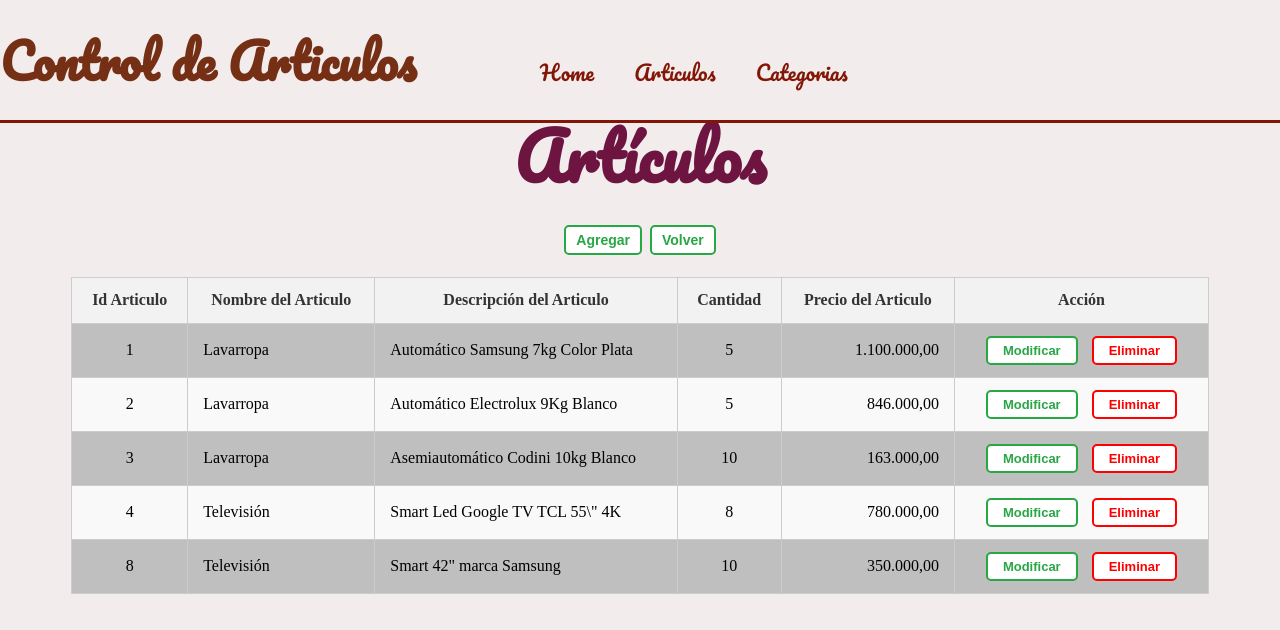
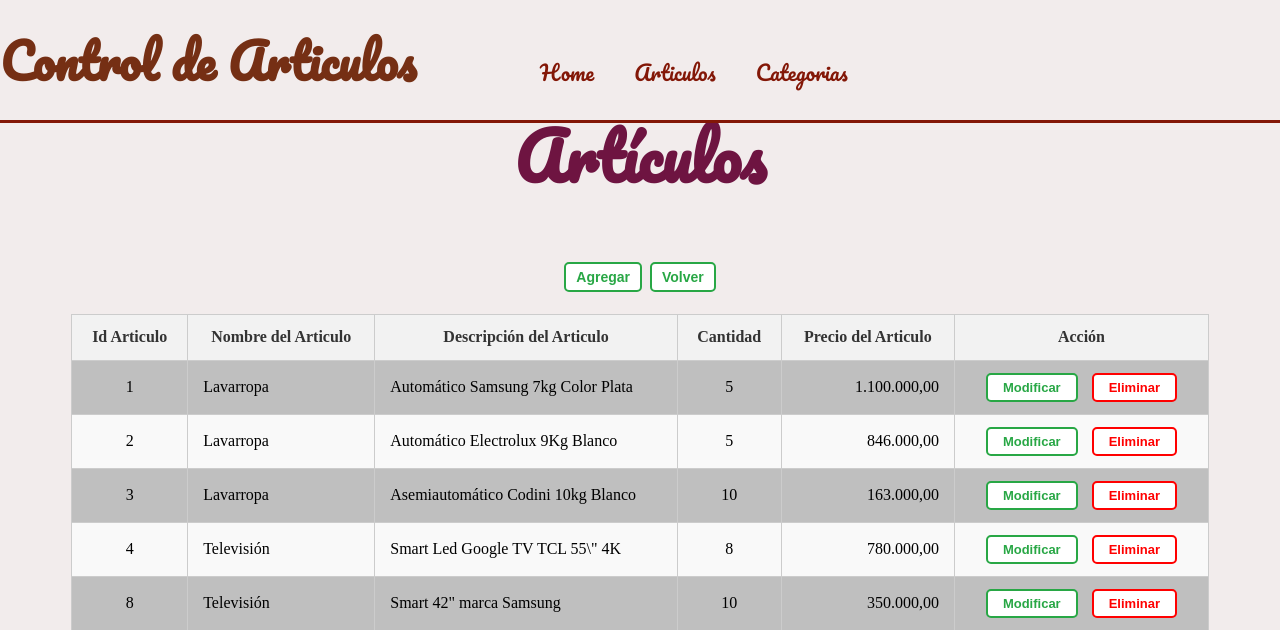
Before and after one commit to jogregar/Control-de-Articulos, a Django app: page /articulos/ in a window 1280 px wide. Shown: the top 630 px of the page. Run offline with Django 5.2, Linux system fonts and the light colour scheme; data comes from the database, SQL or seed files in the repository; some libraries are stand-ins or nearby versions.

Commit message:
Update tabla.css

```diff
--- a/myapp/static/css/tabla.css
+++ b/myapp/static/css/tabla.css
@@ -100,7 +100,7 @@ body {
 }
 
 .frame {
-  margin-top: 20px;
+  margin-top: 80px;
   margin-bottom: 20px;
 }
 
```
